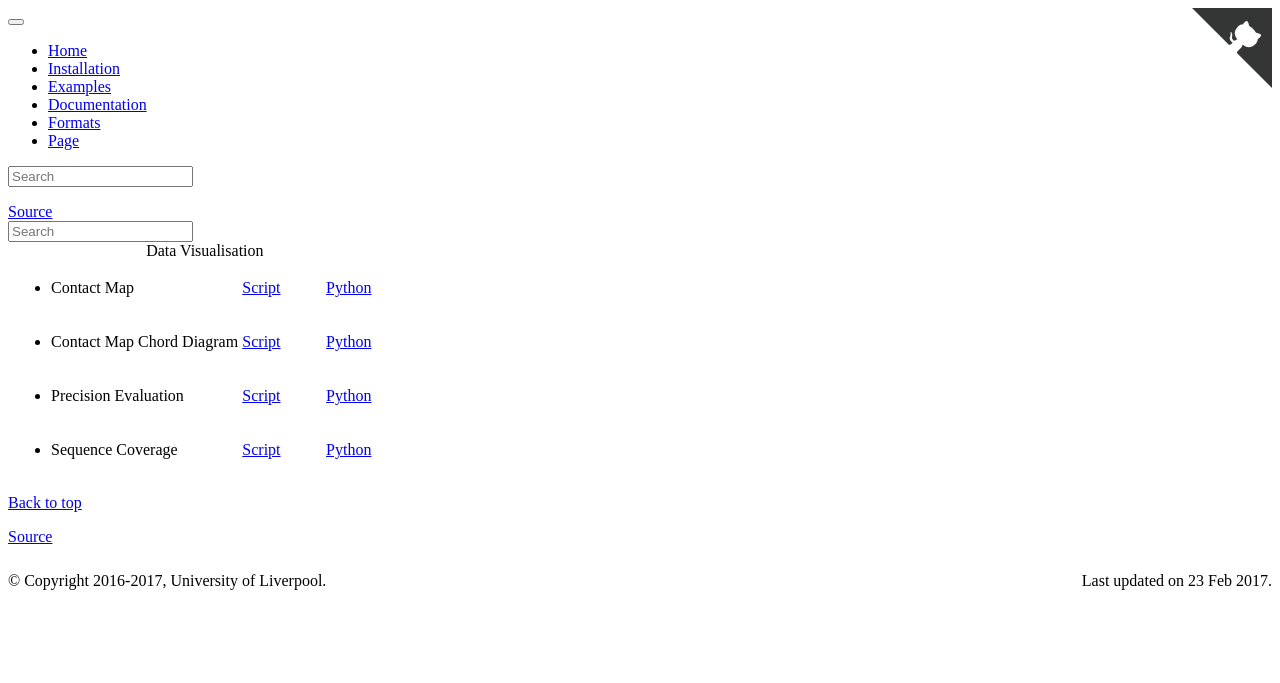
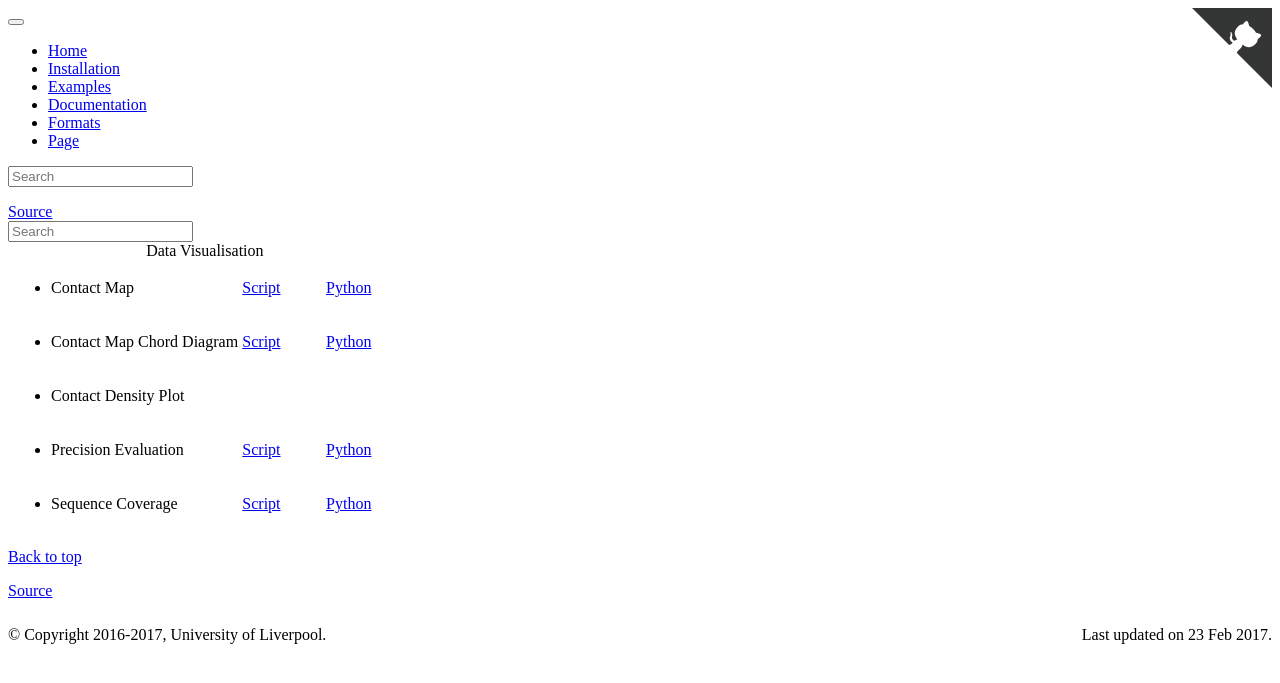
Before and after one commit to rigdenlab/conkit, a Sphinx documentation site: the page built from docs/examples/plot.rst, in a window 1280 px wide. Shown: the top 683 px of the page. Built offline with Sphinx 7.4.7, drawn with Linux system fonts in a browser that asks for light colours.

Commit message:
initial entry in examples for density plot

```diff
--- a/docs/examples/plot.rst
+++ b/docs/examples/plot.rst
@@ -8,6 +8,9 @@
    * - - Contact Map Chord Diagram
      - `Script <examples/rst/script_plot_chord.html>`_
      - `Python <examples/rst/python_plot_chord.html>`_
+   * - - Contact Density Plot
+     -
+     -
    * - - Precision Evaluation
      - `Script <examples/rst/script_plot_peval.html>`_
      - `Python <examples/rst/python_plot_peval.html>`_
```
